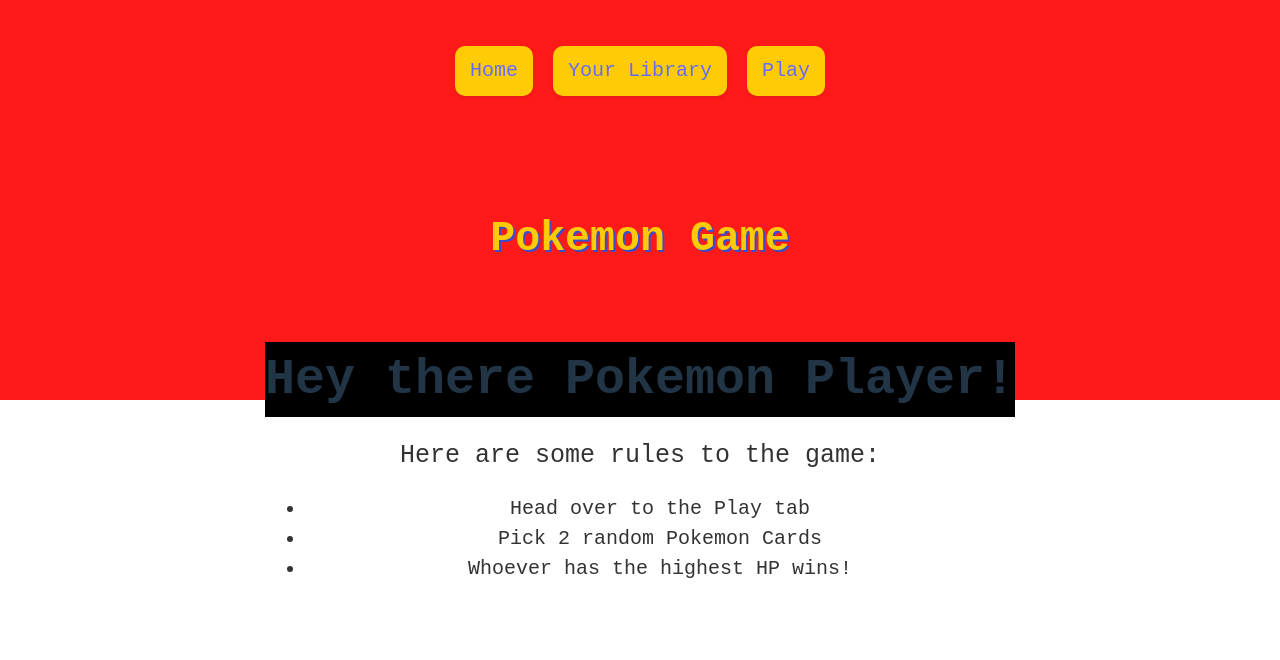
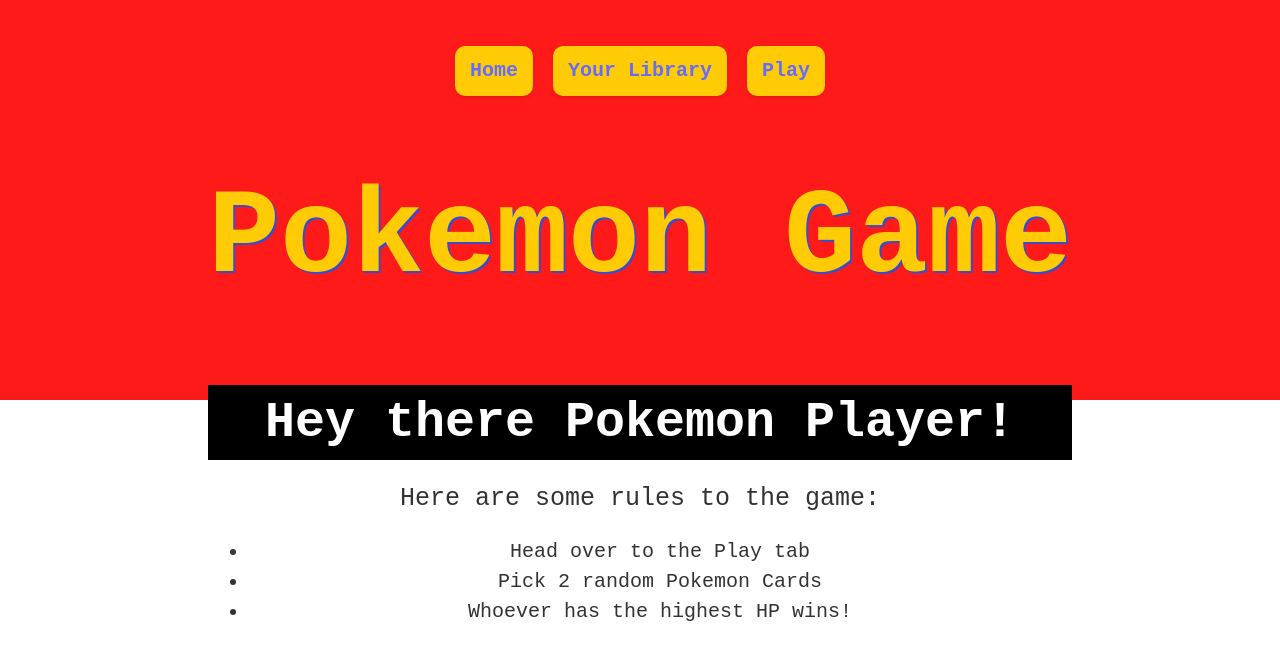
Before and after one commit to khawajac/pokemon_game, a React (Vite) app: page / in a window 1280 px wide. Shown: the top 660 px of the page. Built offline with nearby package versions, Linux system fonts and the light colour scheme.

Commit message:
modified some styling, added new component for card details.

```diff
--- a/src/App.css
+++ b/src/App.css
@@ -52,19 +52,19 @@
 }
 
 
-h1 {
+#title {
   text-align: center;
   color: #ffcb05;
   text-shadow: 2px 2px 0px #3b4cca;
   margin: 20px 0;
-  font-size: 200px;
+  font-size: 120px;
 }
 
 /* i dont get why the font size wont change?? */
 
 h2 {
   text-align: center;
-  color: fff;
+  color: #fff;
   margin: 80px 0 10px 0;
   font-size:50px;
   background-color: black;
--- a/src/components/Home.jsx
+++ b/src/components/Home.jsx
@@ -6,13 +6,13 @@
         <>
             <nav>
                 <ul>
-                    <li><Link to='/'>Home</Link></li>
-                    <li><Link to='/your-library'>Your Library</Link></li>
-                    <li><Link to='/play'>Play</Link></li>
+                    <li><Link to='/'><strong>Home</strong></Link></li>
+                    <li><Link to='/your-library'><strong>Your Library</strong></Link></li>
+                    <li><Link to='/play'><strong>Play</strong></Link></li>
                 </ul>
             </nav>
             <Outlet />
-            <h1>Pokemon Game</h1>
+            <h1 id='title'>Pokemon Game</h1>
             <h2>Hey there Pokemon Player!</h2>
             <p>Here are some rules to the game:</p>
             <ul>
--- a/src/components/PokemonCard.jsx
+++ b/src/components/PokemonCard.jsx
@@ -1,3 +1,4 @@
+import { Link } from "react-router-dom";
 const PokemonCard = ({pokemonCard}) => {
 
     // const handleViewButton = () => {
@@ -11,7 +12,7 @@
             <section className="card">
                 <img src={pokemonCard.details.sprites.other['official-artwork'].front_shiny} alt="" />
                 <p><strong>{pokemonCard.details.name.toUpperCase()}</strong></p>
-                <button>View Details</button>
+                <button><Link to={`/your-library/${pokemonCard.details.id}/details`}>View Details</Link></button>
             </section>
             </>
                 :
--- a/src/containers/CardContainer.jsx
+++ b/src/containers/CardContainer.jsx
@@ -33,6 +33,8 @@
     }
 
 
+
+
     useEffect(() => {
         fetchAllPokemon()
     }, [])
```
Also changed, not shown: src/components/CardDetails.jsx (added, +24 -0 lines), src/components/Navigation.jsx (added). Lines whose indentation alone changed are shown as unchanged.
